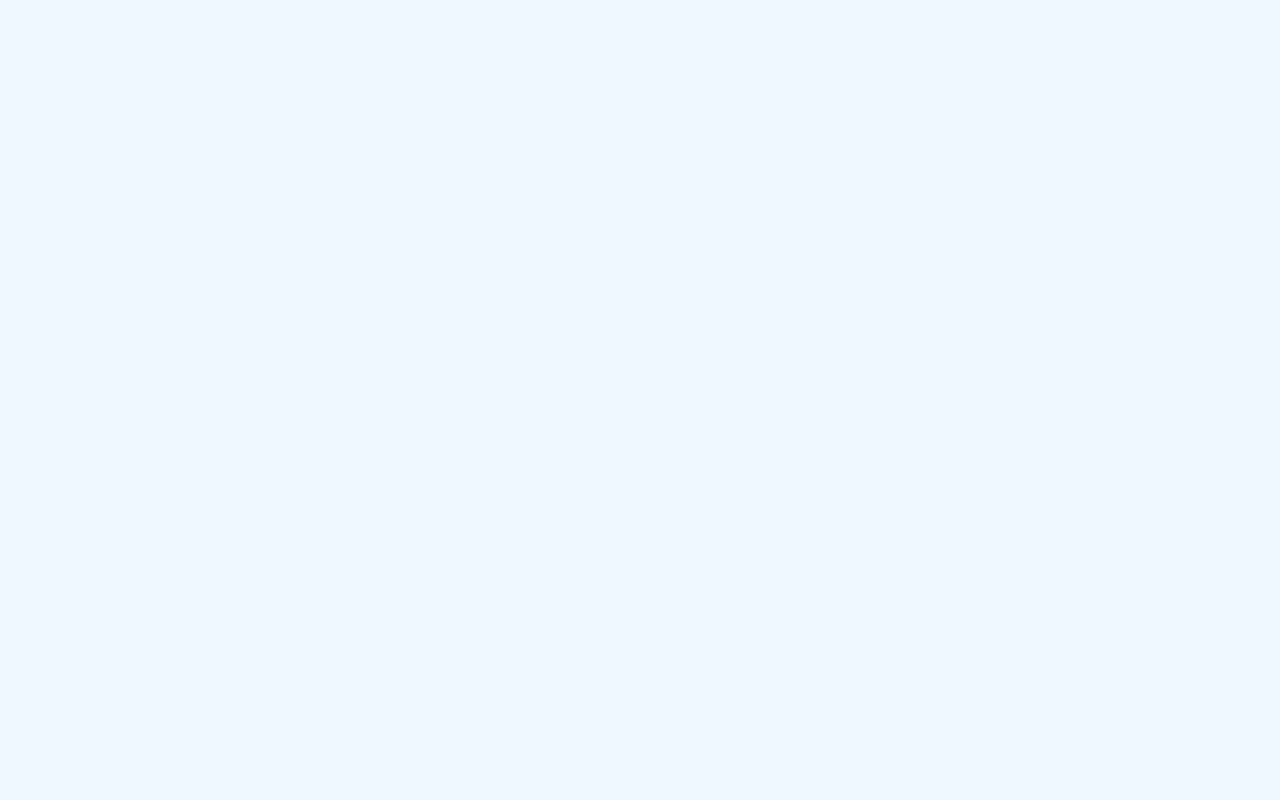
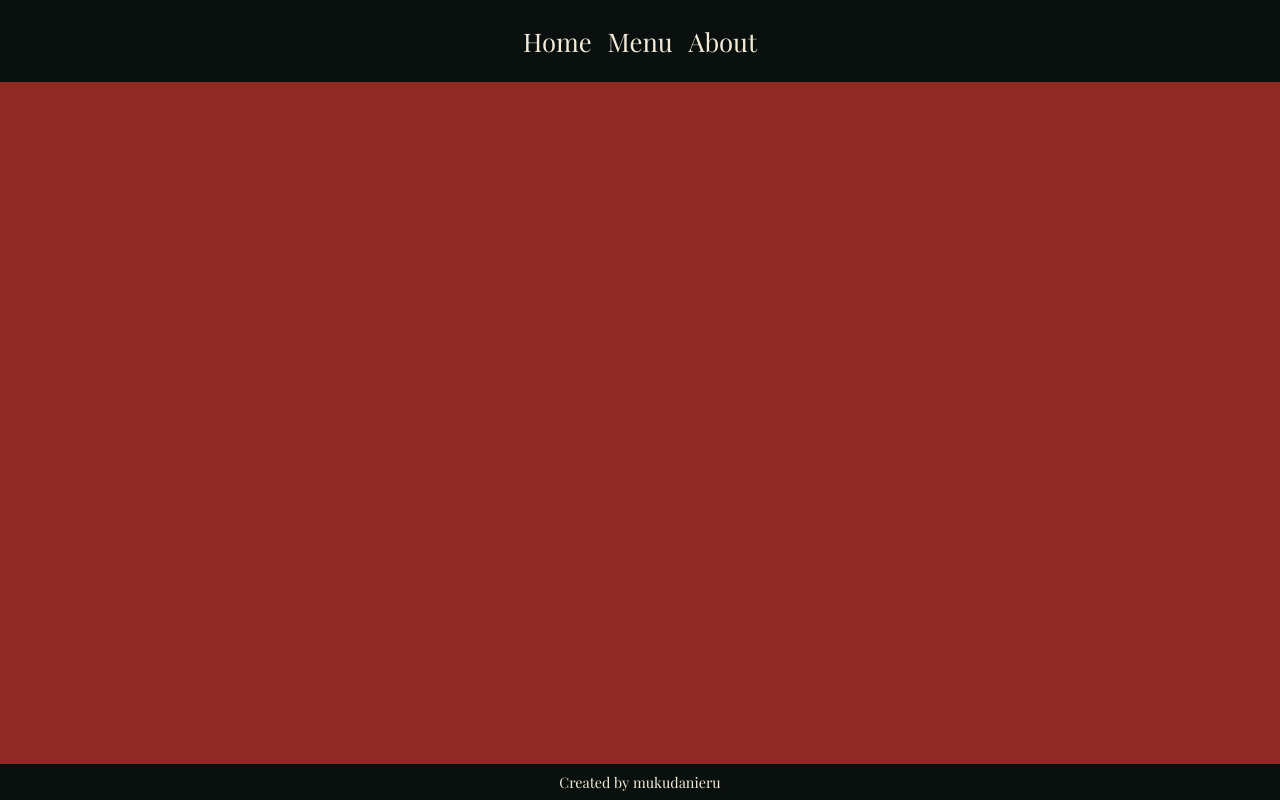
Before and after one commit to mukudanieru/odin-restaurant-page, a website built with webpack: page src/template.html in a window 1280 px wide. Built offline with nearby package versions, Linux system fonts and the light colour scheme; a web font is replaced by a local one.

Commit message:
Add basic restaurant page structure - Add a header design - Add a footer - Add a black and red color scheme for a pizza style page

```diff
--- a/src/css/styles.css
+++ b/src/css/styles.css
@@ -1,3 +1,87 @@
+@import url("https://fonts.googleapis.com/css2?family=Playfair+Display:ital,wght@0,400..900;1,400..900&family=Roboto+Slab:wght@100..900&family=Roboto:ital,wght@0,100..900;1,100..900&display=swap");
+
+* {
+    margin: 0;
+    padding: 0;
+    box-sizing: border-box;
+}
+
+a {
+    text-decoration: none;
+}
+
+:root {
+    --primary-color: #0a100d;
+    --accent-color: #902923;
+    --additional-color: #a22c29;
+    --light-color: #f3eada;
+
+    --header-font: "Playfair Display";
+    --text-font: "Roboto";
+}
+
 body {
-    background-color: aliceblue;
+    background-color: var(--accent-color);
+    min-height: 100vh;
+
+    display: flex;
+    flex-direction: column;
 }
+
+.page-header {
+    background-color: var(--primary-color);
+    padding: 1.5rem 2rem;
+
+    display: flex;
+    align-items: center;
+    justify-content: center;
+}
+
+.header-nav {
+    display: flex;
+    gap: 1rem;
+}
+
+.nav-btn {
+    font-family: var(--header-font);
+    font-size: clamp(1.2rem, 5vw, 1.6rem);
+    color: var(--light-color);
+    background: none;
+    border: none;
+    cursor: pointer;
+    transition: text-decoration-color 0.5s ease, text-underline-offset 0.5s ease;
+}
+
+.nav-btn:hover,
+.footer-link:hover {
+    text-decoration: underline;
+    text-underline-offset: 6px;
+}
+
+.restaurant-name {
+    font-family: var(--restaurant-name-font);
+    color: var(--light-color);
+}
+
+.page-content {
+    flex: 1;
+}
+
+.page-footer {
+    background-color: var(--primary-color);
+    padding: 0.5rem 1rem;
+
+    display: flex;
+    text-align: center;
+    align-items: center;
+    justify-content: center;
+}
+
+.page-footer,
+.footer-link {
+    font-family: var(--header-font);
+    font-size: 0.9rem;
+    font-weight: 400;
+    color: var(--light-color);
+    transition: text-decoration-color 0.3s ease, text-underline-offset 0.3s ease;
+}
--- a/src/template.html
+++ b/src/template.html
@@ -3,7 +3,29 @@
     <head>
         <meta charset="UTF-8" />
         <meta name="viewport" content="width=device-width, initial-scale=1.0" />
-        <title>Lots' A Pizza</title>
+        <title>Brothers' Pizza Hauz</title>
     </head>
-    <body></body>
+    <body>
+        <header class="page-header">
+            <nav class="header-nav">
+                <button class="nav-btn">Home</button>
+                <button class="nav-btn">Menu</button>
+                <button class="nav-btn">About</button>
+            </nav>
+        </header>
+
+        <div class="page-content" id="content"></div>
+
+        <footer class="page-footer">
+            Created by&nbsp;
+            <a
+                class="footer-link"
+                href="https://github.com/mukudanieru"
+                target="_blank"
+                rel="noopener noreferrer"
+            >
+                mukudanieru
+            </a>
+        </footer>
+    </body>
 </html>
```
